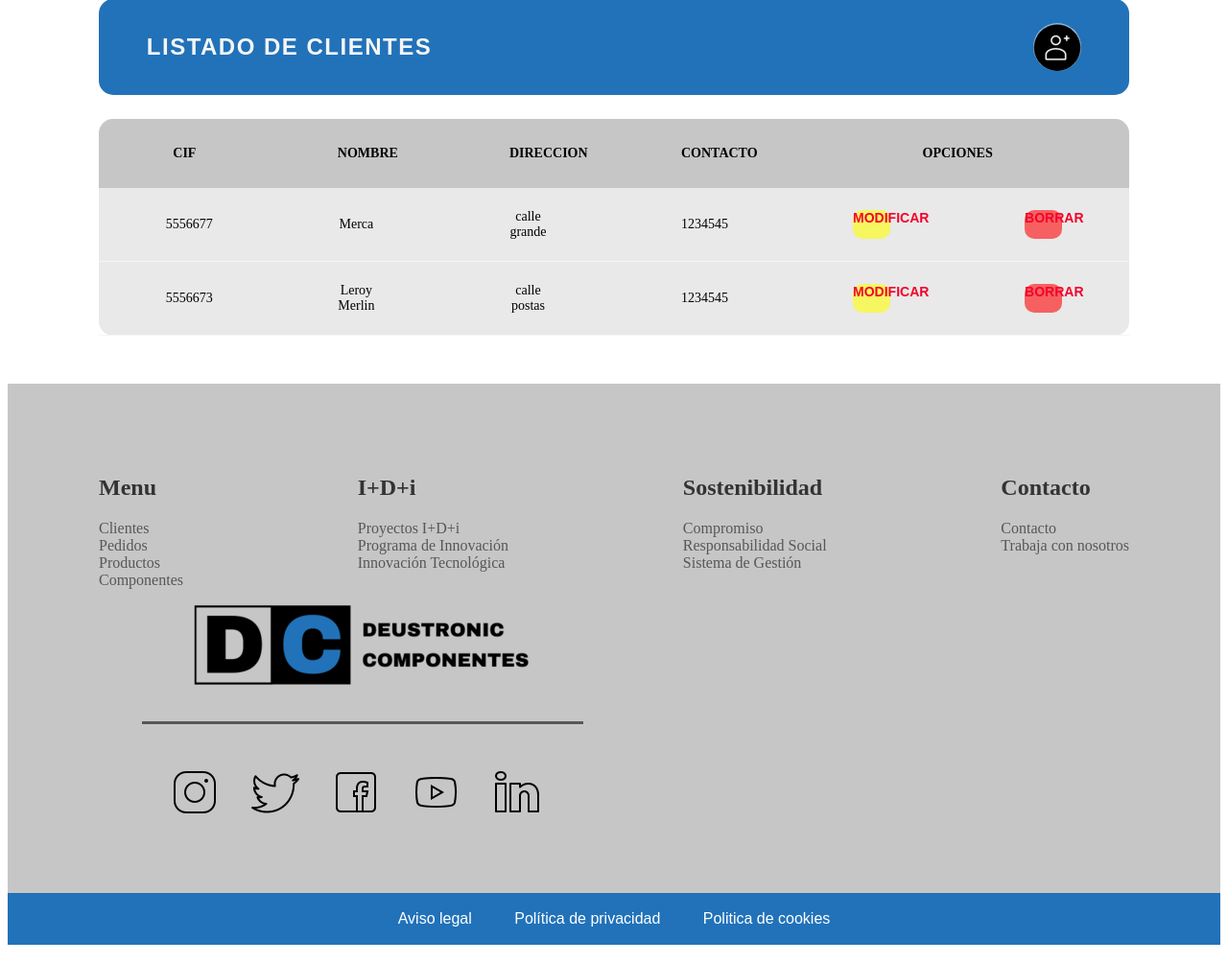
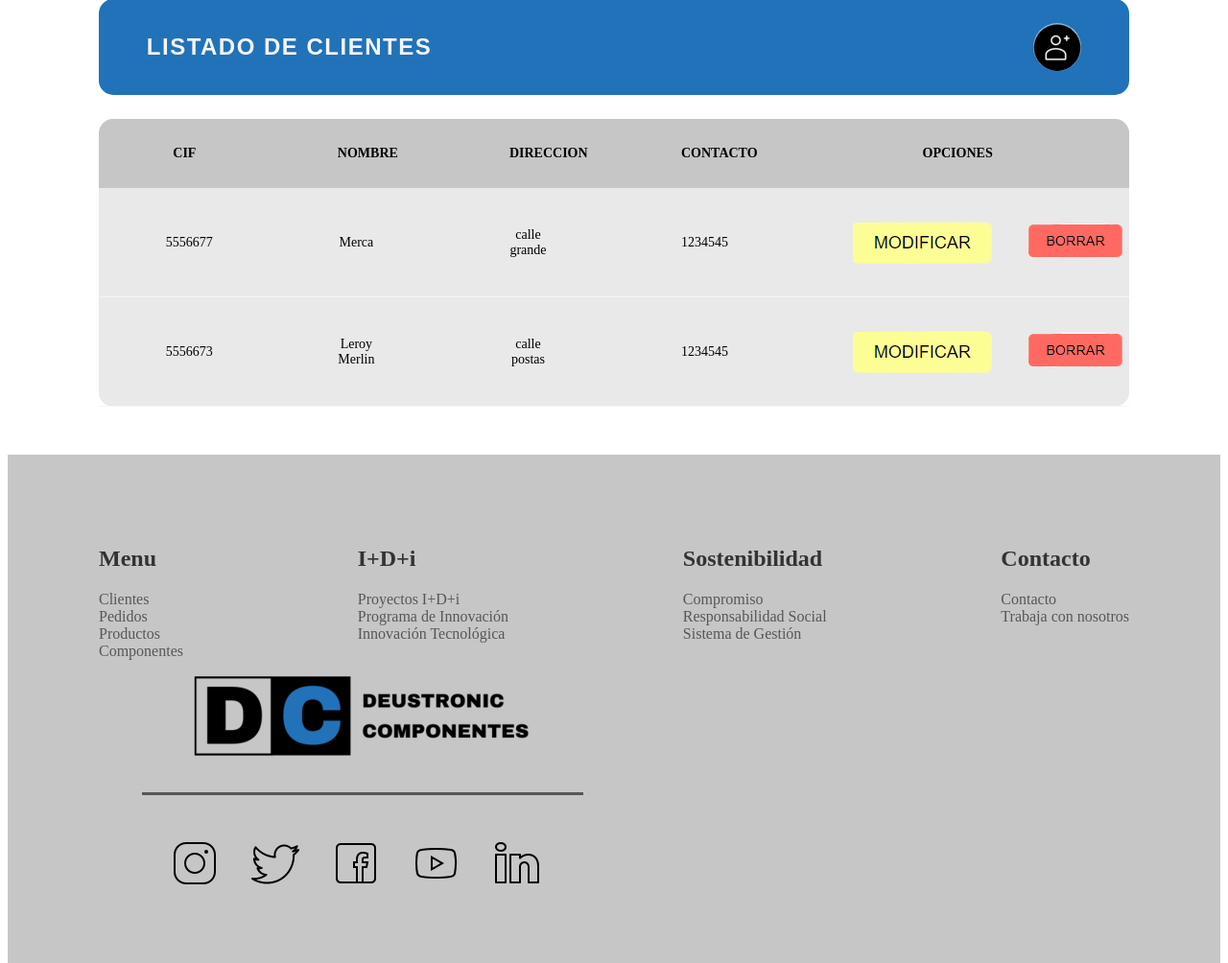
Before and after one commit to casconmikel/Proyecto_IW, a Django app: page /appGestionPedidos/ in a window 1280 px wide. Shown: the part 198-1202 px from the top of the page at 96% size. Run offline with Django 4.2, Linux system fonts and the light colour scheme; data comes from the database, SQL or seed files in the repository; both versions use the stored data as it was after the commit.

Commit message:
Botones modificar/borrar

```diff
--- a/Proyecto_IW/appGestionPedidos/templates/appGestionPedidos/cliente_list.html
+++ b/Proyecto_IW/appGestionPedidos/templates/appGestionPedidos/cliente_list.html
@@ -27,14 +27,14 @@
                 </tr>
             </thead>
             {% for cliente in cliente_list %}
-            <tbody class="main_table_contenido">
-                <tr>
+            <tbody>
+                <tr class="lista_cliente">
                     <td>{{ cliente.CIF }}</td>
                     <td>{{ cliente.nombreEmpresa }}</td>
                     <td>{{ cliente.direccion }}</td>
                     <td>{{ cliente.datosContacto }}</td>
-                    <td class="main_table_esp_modificar"><a href="/appGestionPedidos/modificar-cliente/{{ cliente.id }}">MODIFICAR</a></td>
-                    <td class="main_table_esp_borrar"><a href="/appGestionPedidos/eliminar-cliente/{{ cliente.id }}">BORRAR</a></td>
+                    <td><a href="/appGestionPedidos/modificar-cliente/{{ cliente.id }}"><img src="{% static 'imagenes\boton_modificar.png' %}" alt="boton_modificar"></a></td>
+                    <td><a href="/appGestionPedidos/eliminar-cliente/{{ cliente.id }}"><img src="{% static 'imagenes\boton_borrar.png' %}" alt="boton_borrar"></a></td>
                 </tr>
             </tbody>
             {% endfor %}
--- a/Proyecto_IW/appGestionPedidos/templates/appGestionPedidos/componente_list.html
+++ b/Proyecto_IW/appGestionPedidos/templates/appGestionPedidos/componente_list.html
@@ -30,8 +30,8 @@
                     <td>{{ componente.codigoReferencia }}</td>
                     <td>{{ componente.nombreModelo }}</td>
                     <td>{{ componente.marca }}</td>
-                    <td class="main_table_esp_modificar"><a href="/appGestionPedidos/modificar-componente/{{ producto.id }}">MODIFICAR</a></td>
-                    <td class="main_table_esp_borrar"><a href="/appGestionPedidos/eliminar-componente/{{ producto.id }}">BORRAR</a></td>
+                    <td><a href="/appGestionPedidos/modificar-componente/{{ producto.id }}"><img src="{% static 'imagenes\boton_modificar.png' %}" alt="boton_modificar"></a></td>
+                    <td><a href="/appGestionPedidos/eliminar-componente/{{ producto.id }}"><img src="{% static 'imagenes\boton_borrar.png' %}" alt="boton_borrar"></a></td>
                 </tr>
             </tbody>
             {% endfor %}
--- a/Proyecto_IW/appGestionPedidos/templates/appGestionPedidos/pedido_list.html
+++ b/Proyecto_IW/appGestionPedidos/templates/appGestionPedidos/pedido_list.html
@@ -33,9 +33,9 @@
                     <td>{{ pedido.referencia }}</td>
                     <td>{{ pedido.fecha }}</td>
                     <td>{{ pedido.cliente }}</td>
-                    <td class="main_table_esp_modificar"><a href="/appGestionPedidos/modificar-pedido/{{ pedido.id }}">MODIFICAR</a></td>
-                    <td class="main_table_esp_borrar"><a href="/appGestionPedidos/eliminar-pedido/{{ pedido.id }}">BORRAR</a></td>
-                    <td><a href="/appGestionPedidos/detallesPedido/{{ pedido.id }}">DETALLES</a></td>
+                    <td><a href="/appGestionPedidos/modificar-pedido/{{ pedido.id }}"><img src="{% static 'imagenes\boton_modificar.png' %}" alt="boton_modificar"></a></td>
+                    <td ><a href="/appGestionPedidos/eliminar-pedido/{{ pedido.id }}"><img src="{% static 'imagenes\boton_borrar.png' %}" alt="boton_borrar"></a></td>
+                    <td><a lass="main_table_esp_borrar"href="/appGestionPedidos/detallesPedido/{{ pedido.id }}">DETALLES</a></td>
                 </tr>
             </tbody>
             {% endfor %}
```
Also changed, not shown: Proyecto_IW/appGestionPedidos/templates/appGestionPedidos/producto_list.html (+4 -3 lines), Proyecto_IW/appGestionPedidos/static/imagenes/boton_borrar.png (added), Proyecto_IW/appGestionPedidos/static/imagenes/boton_modificar.png (added), Proyecto_IW/db.sqlite3.
